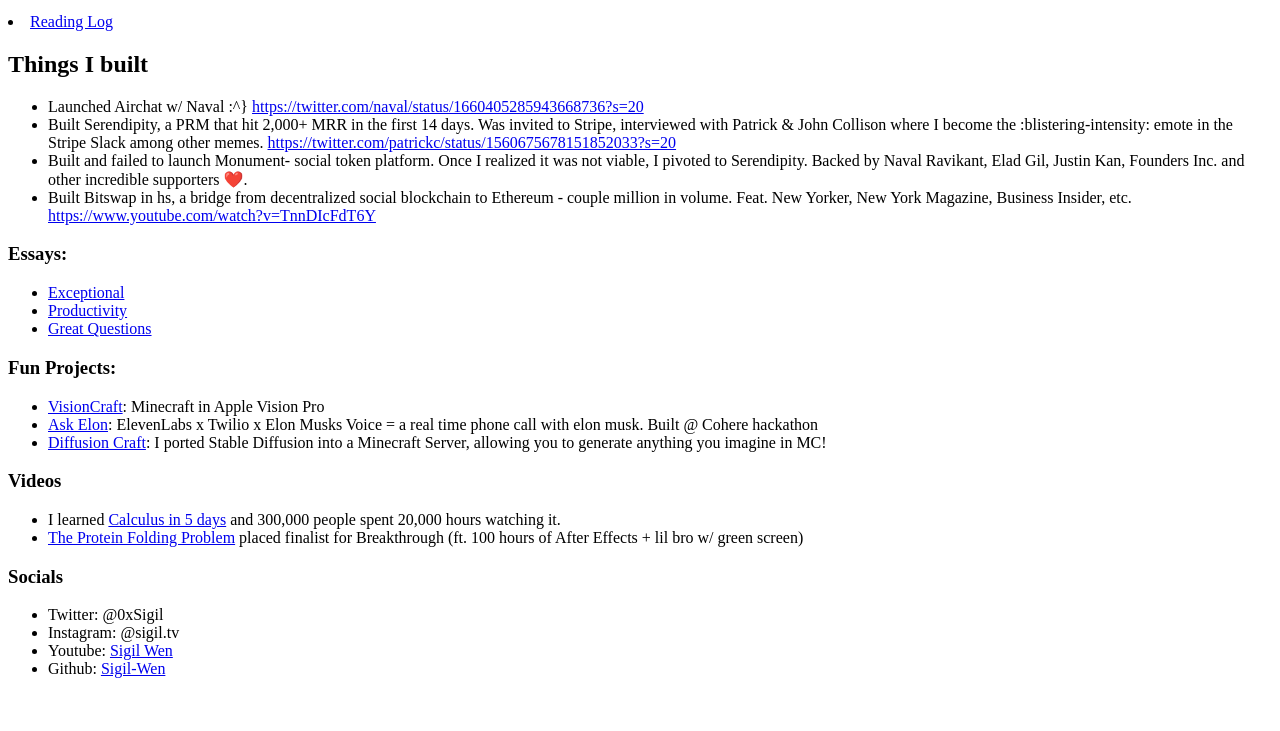
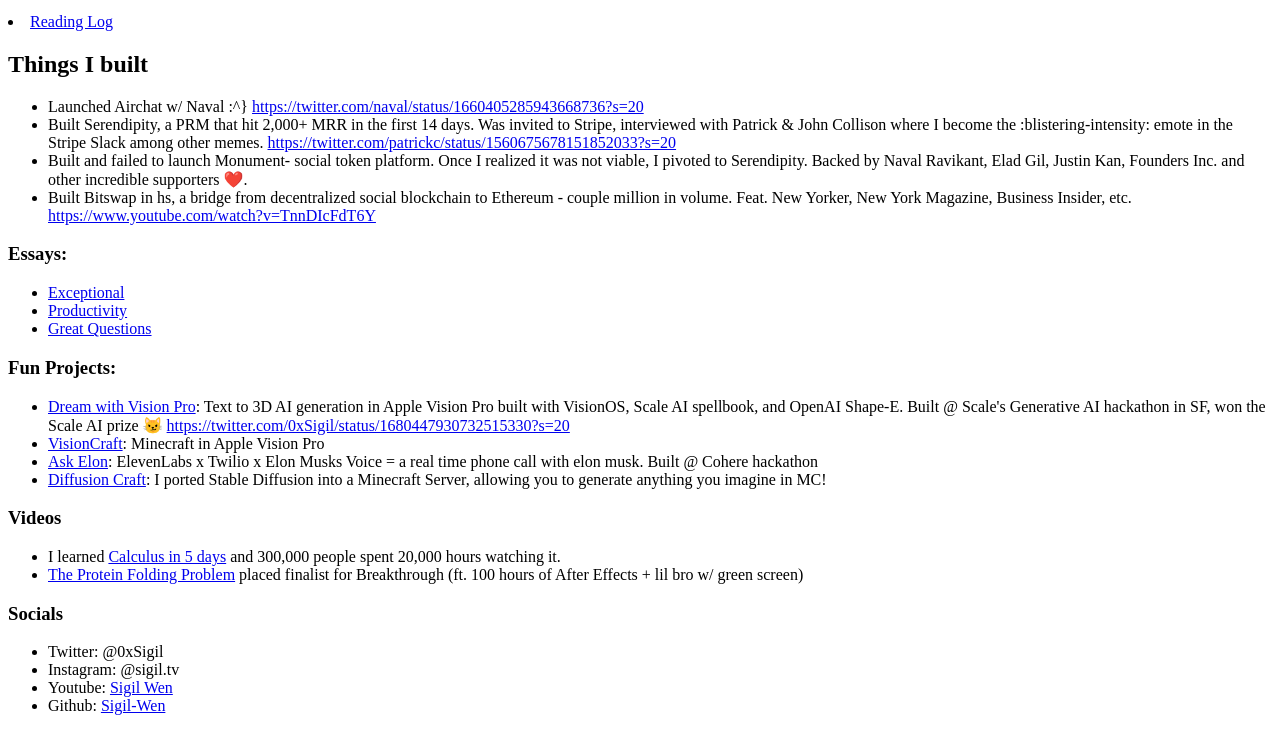
Before and after one commit to Sigil-Wen/sigilwen.ca, a plain HTML site: page index.html in a window 1280 px wide. Shown: the part 101-832 px from the top of the page. Before the commit the page ends 800 px from the top, so only its background shows below. Drawn offline with Linux system fonts and the light colour scheme.

Commit message:
Won Scale AI prize, Dream with Vision Pro project

```diff
--- a/index.html
+++ b/index.html
@@ -25,6 +25,7 @@
 
 <h3>Fun Projects:</h3>
 <ul>
+  <li><a href="https://github.com/Sigil-Wen/Dream-with-Vision-Pro">Dream with Vision Pro</a>: Text to 3D AI generation in Apple Vision Pro built with VisionOS, Scale AI spellbook, and OpenAI Shape-E. Built @ Scale's Generative AI hackathon in SF, won the Scale AI prize 😼 <a href="https://twitter.com/0xSigil/status/1680447930732515330?s=20">https://twitter.com/0xSigil/status/1680447930732515330?s=20</a> </li>
   <li><a href="https://github.com/Sigil-Wen/VisionCraft">VisionCraft</a>: Minecraft in Apple Vision Pro</li>
   <li><a href="https://github.com/Sigil-Wen/AskElon">Ask Elon</a>: ElevenLabs x Twilio x Elon Musks Voice = a real time phone call with elon musk. Built @ Cohere hackathon</li>
   <li><a href="https://diffusioncraft.com"target="_blank">Diffusion Craft</a>: I ported Stable Diffusion into a Minecraft Server, allowing you to generate anything you imagine in MC!</li>
```
